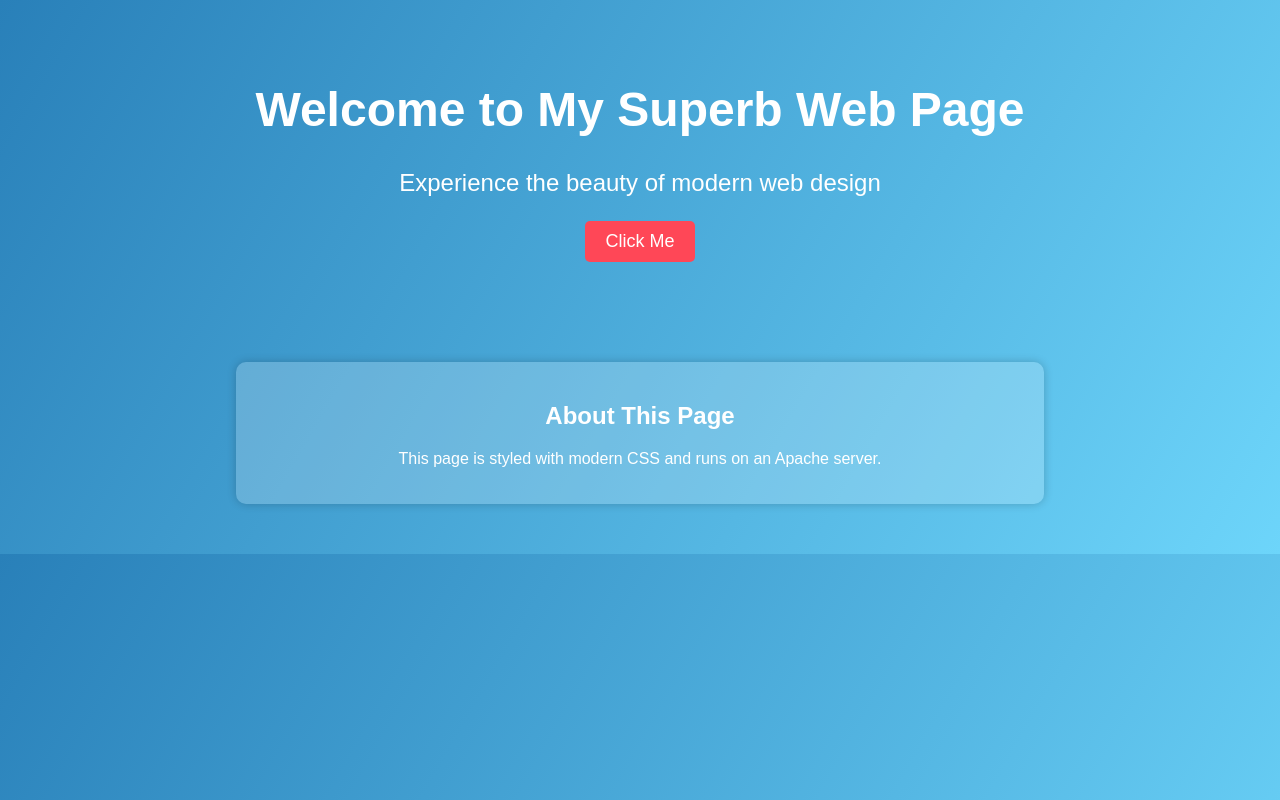
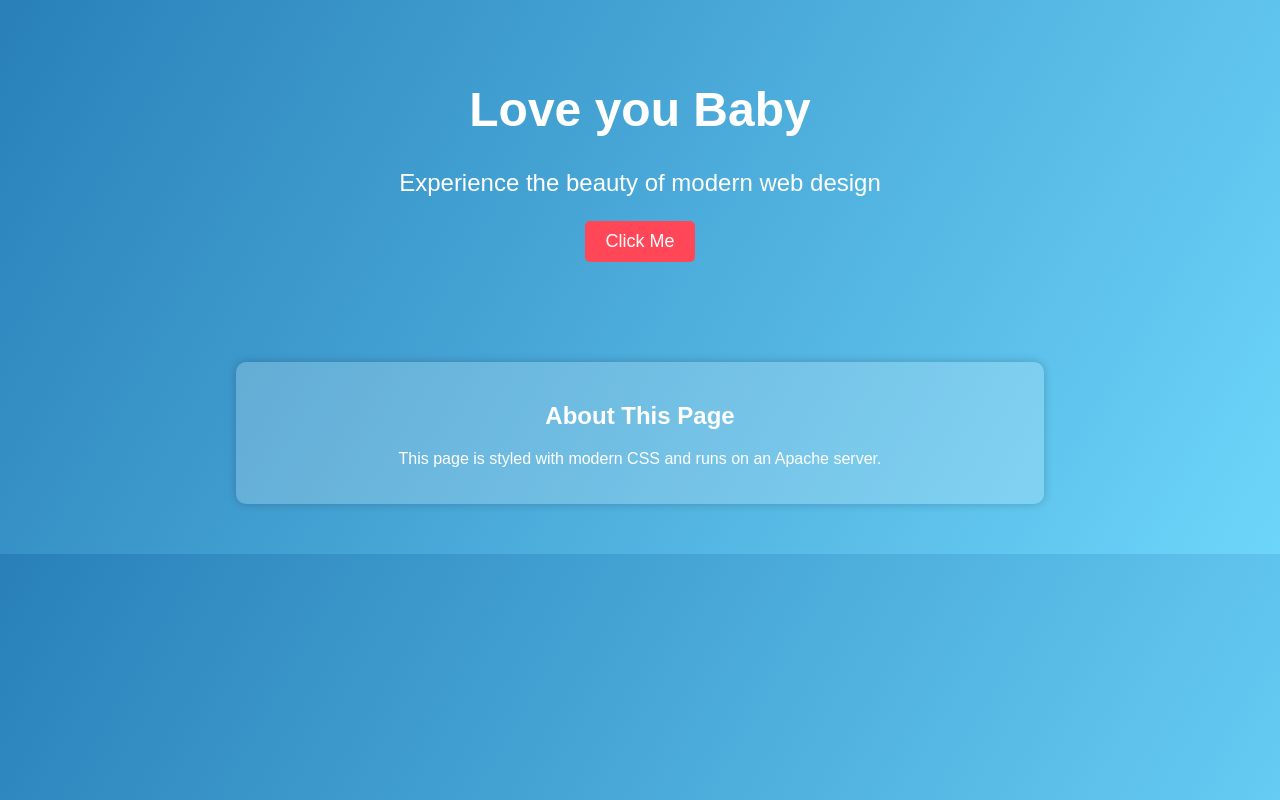
Before and after one commit to GChanna21/webapp, a plain HTML site: page index.html in a window 1280 px wide. Drawn offline with Linux system fonts and the light colour scheme.

Commit message:
Edited html file

```diff
--- a/index.html
+++ b/index.html
@@ -3,12 +3,12 @@
 <head>
     <meta charset="UTF-8">
     <meta name="viewport" content="width=device-width, initial-scale=1.0">
-    <title>Superb Web Page</title>
+    <title>This is Channa web page Take care of it</title>
     <link rel="stylesheet" href="style.css">
 </head>
 <body>
     <header>
-        <h1>Welcome to My Superb Web Page</h1>
+        <h1>Love you Baby</h1>
         <p>Experience the beauty of modern web design</p>
         <button onclick="showMessage()">Click Me</button>
     </header>
```
